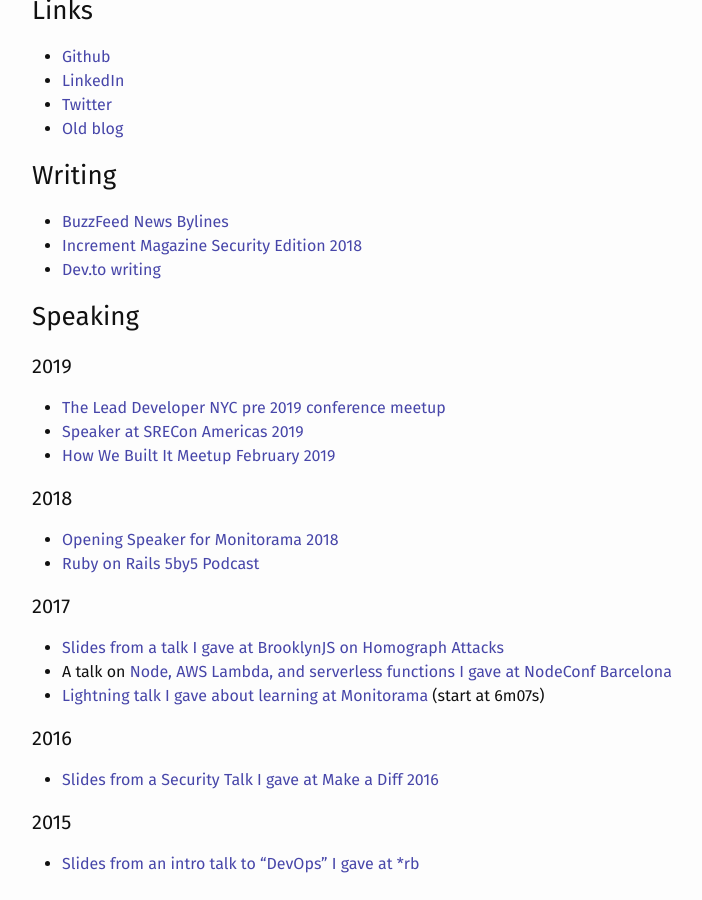
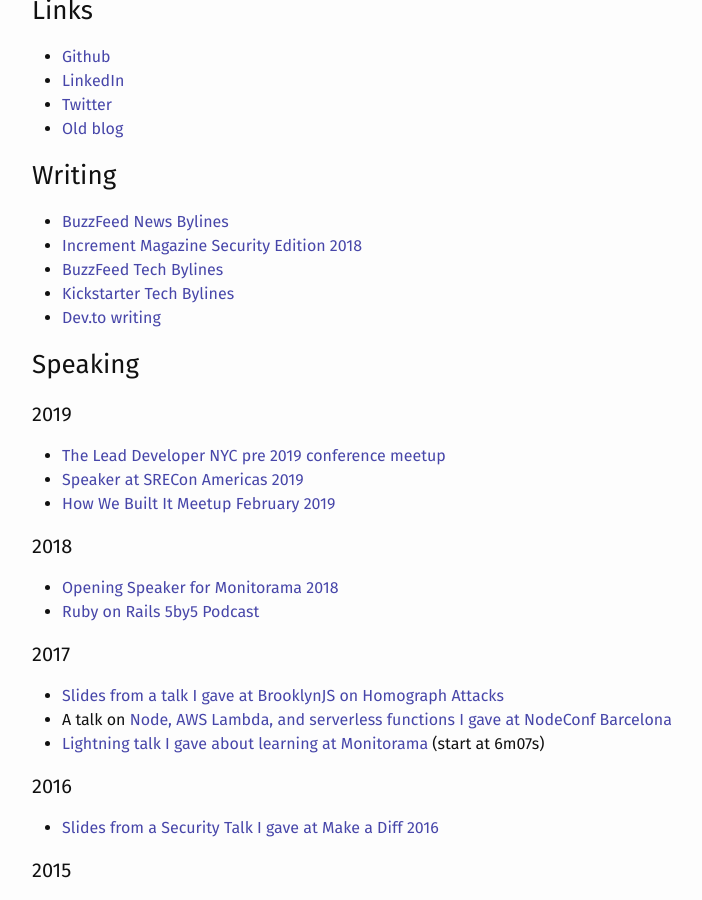
Before and after one commit to ghazaal71/loganmeetsworld, a Jekyll site: the page built from about.md, in a window 1280 px wide and 900 px high, scrolled down 584 px. Shown: the whole window, without its empty margins (238-940 px from the left). Built offline with Jekyll 4.4.1, drawn with Linux system fonts in a browser that asks for light colours.

Commit message:
add tech blog bylines

```diff
--- a/about.md
+++ b/about.md
@@ -25,6 +25,8 @@
 
 * [BuzzFeed News Bylines](https://www.buzzfeednews.com/author/loganmcdonald)
 * [Increment Magazine Security Edition 2018](https://increment.com/security/open-sourcing-buzzfeeds-single-sign-on-process/)
+* [BuzzFeed Tech Bylines](https://tech.buzzfeed.com/@loganmeetsworld)
+* [Kickstarter Tech Bylines](https://kickstarter.engineering/@loganmeetsworld)
 * [Dev.to writing](https://dev.to/logan)
 
 ### Speaking
```
